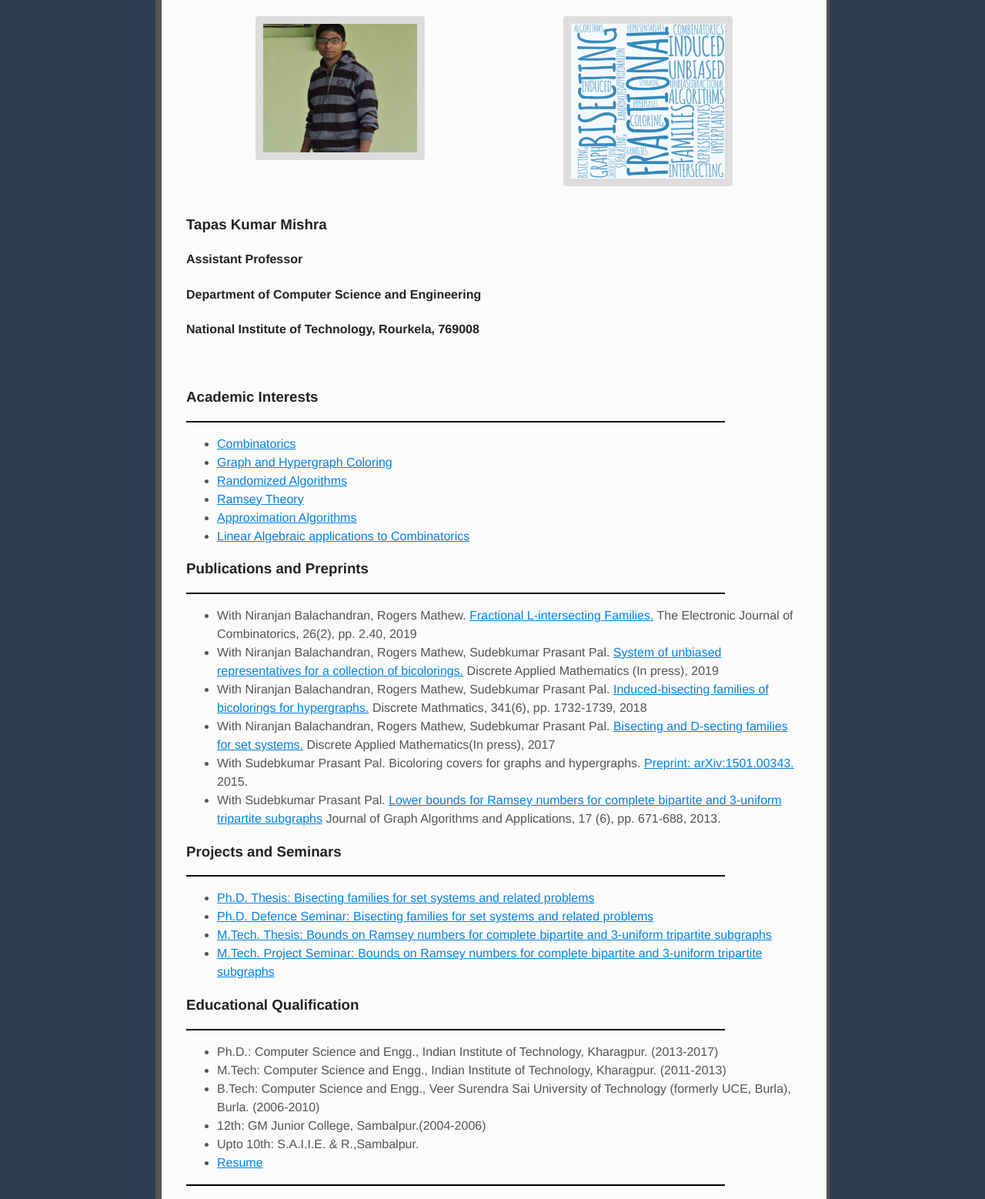
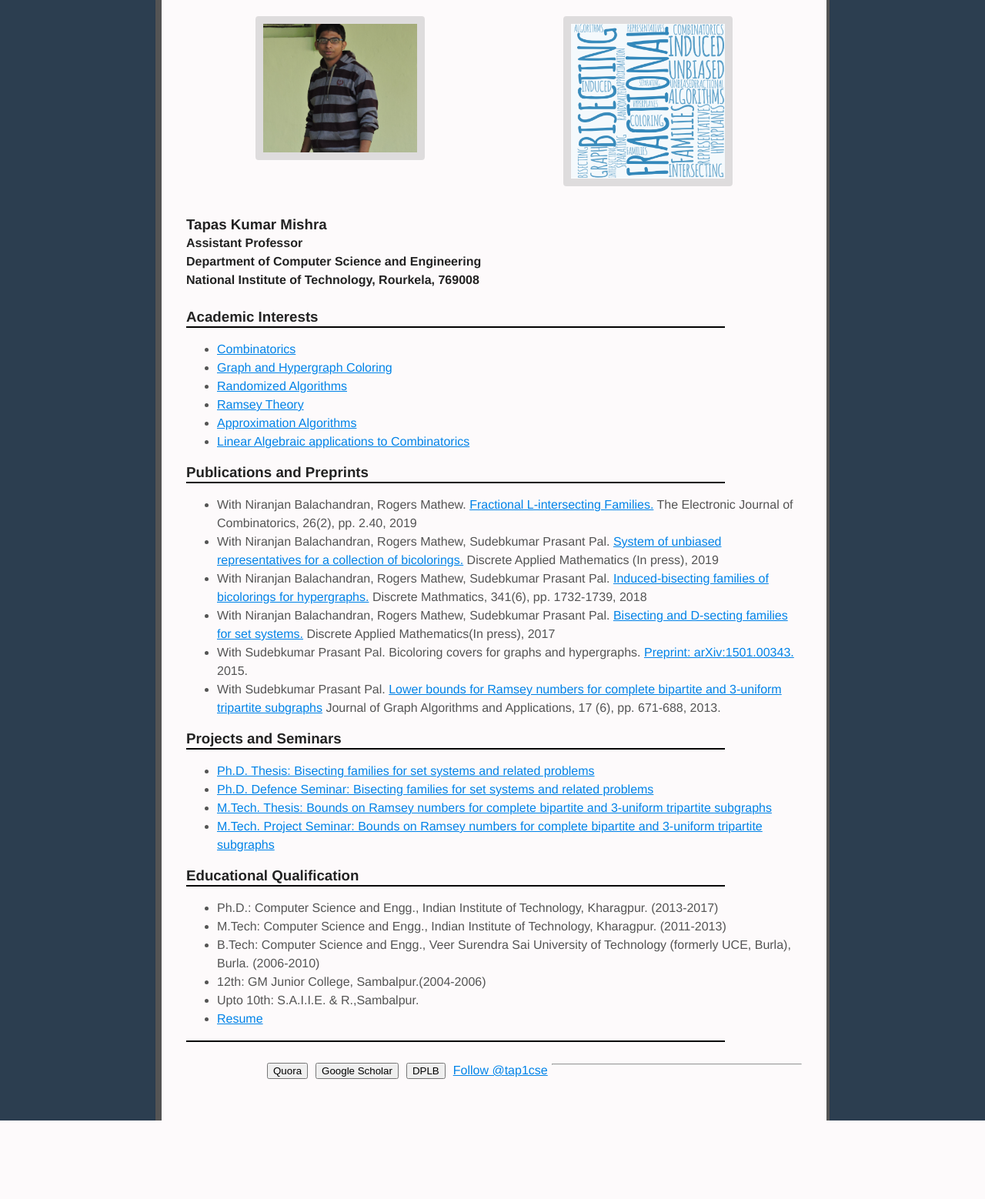
Before and after one commit to mishra-tapas/mishra-tapas.github.io, a PHP site: page / in a window 1280 px wide. Shown: the top 1558 px of the page at 77% size. After the commit the page ends 1456 px from the top, so only its background shows below. Run offline with PHP 8.4, Linux system fonts and the light colour scheme; some libraries are stand-ins or nearby versions.

Commit message:
Initial commit

```diff
--- a/main.css
+++ b/main.css
@@ -23,6 +23,9 @@ body {
 h1, h2, h3, h4, h5, h6 {
     color: #222;
     font-weight: 600;
+    padding: 0px;
+    margin: 0px;
+
     /*line-height: 1.3em;*/
 }
 
```
